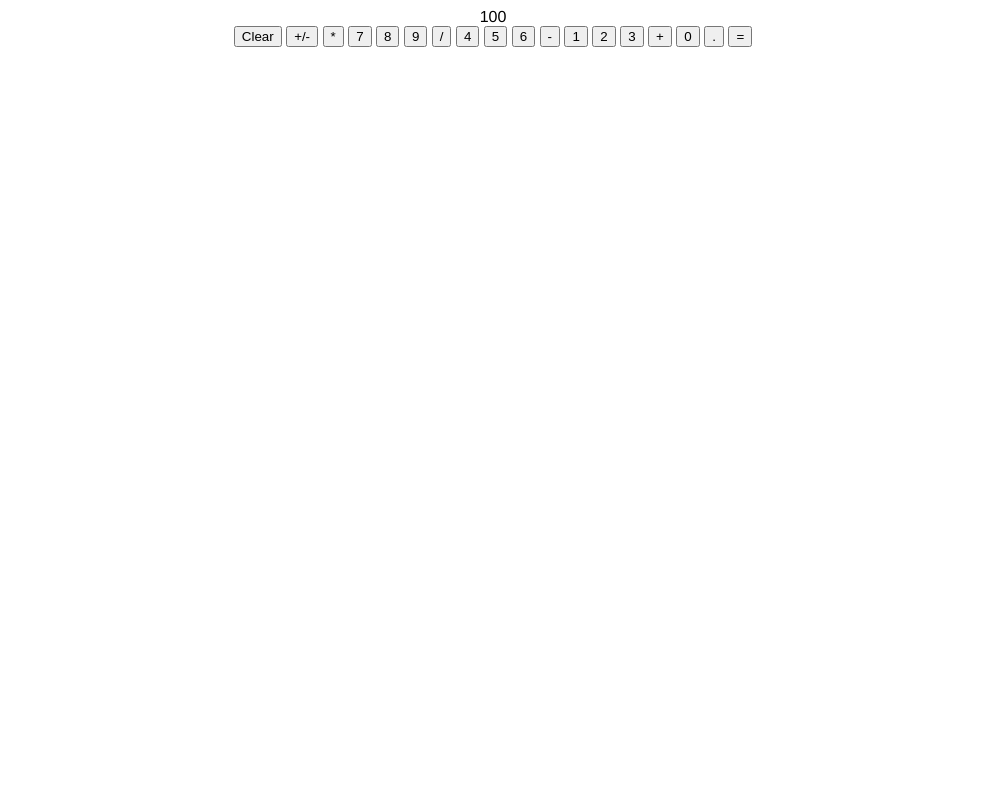
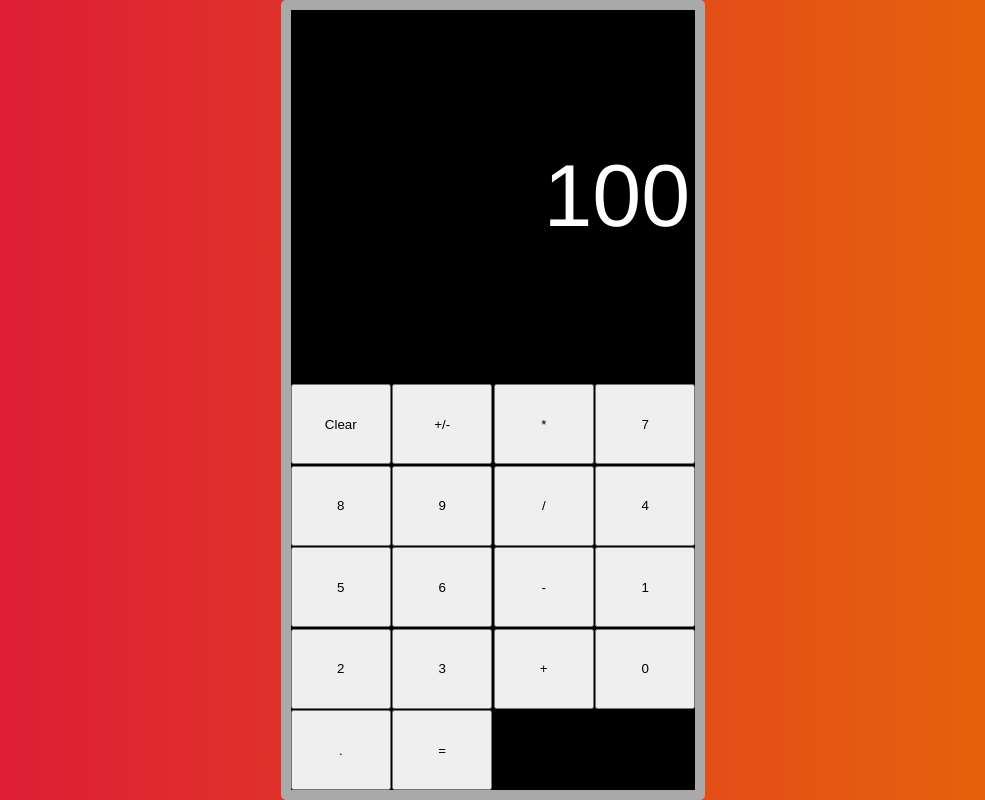
Before and after one commit to Carlos-Owens/calculator, a plain HTML site: page index.html in a window 1280 px wide. Shown: the whole page, without its empty margins (147-1132 px from the left). Drawn offline with Linux system fonts and the light colour scheme.

Commit message:
Create calculator grid and display it accordingly

```diff
--- a/styles.css
+++ b/styles.css
@@ -2,3 +2,38 @@ html {
     text-align: center;
     font-family: Helvetica;
 }
+
+body {
+    margin: 0;
+    padding: 0;
+}
+
+#calculator {
+    display: flex;
+    justify-content: center;
+    align-content: center;
+    height: 100vh;
+    min-height: 90vh;
+    background: linear-gradient(to right, #DC143C, #e76b06);
+}
+
+#container {
+    display: grid;
+    background-color: #000;
+    border: 10px solid #a9a9a9;
+    border-radius: 5px;
+    gap: 1.5px;
+    grid-template-columns: repeat(4, 100px);
+    grid-template-rows: minmax(100px, auto) repeat(5, 80px);
+}
+
+#display {
+    display: flex;
+    grid-column: 1/-1;
+    flex-direction: column;
+    align-items: flex-end;
+    justify-content: space-around;
+    padding: 5px;
+    font-size: 5.5em;
+    color: white;
+}
```
